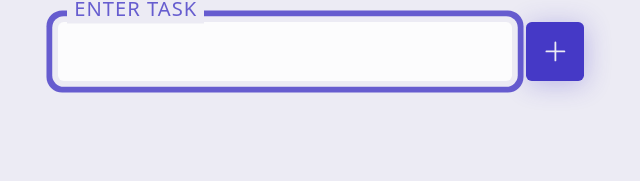
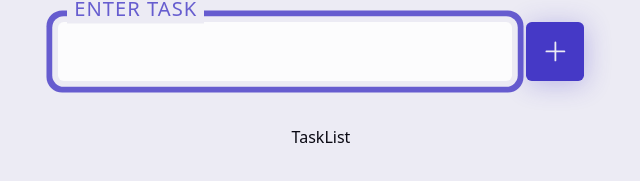
Before and after one commit to Syransong/react-todo, a React (Vite) app: page / in a window 1280 px wide. Shown: the part 125-306 px from the top of the page, without its empty margins (319-959 px from the left). Built offline with nearby package versions, Linux system fonts and the light colour scheme.

Commit message:
create and import TaskList component

```diff
--- a/src/App.jsx
+++ b/src/App.jsx
@@ -1,13 +1,14 @@
 import { useState } from 'react'
 
 // Custom components
-import { CustomForm } from './components/CustomForm'
+import { CustomForm } from './components/CustomForm';
+import { TaskList } from './components/TaskList';
 
 function App() {
-    const [count, setCount] = useState(0);
+    const [tasks, setTasks] = useState([]);
 
     const addTask = (task) => {
-        console.log(task);
+        setTasks(prevState => [...prevState, task])
     };
 
     return (
@@ -16,6 +17,7 @@ function App() {
                 <h1>My Task List</h1>
             </header>
             <CustomForm addTask={addTask} />
+            {tasks && <TaskList />}
         </div>
     )
 }
--- /dev/null
+++ b/src/components/TaskList.jsx
@@ -0,0 +1,9 @@
+import React from 'react'
+
+export const TaskList = () => {
+  return (
+    <div>
+        TaskList
+    </div>
+  )
+}
```
